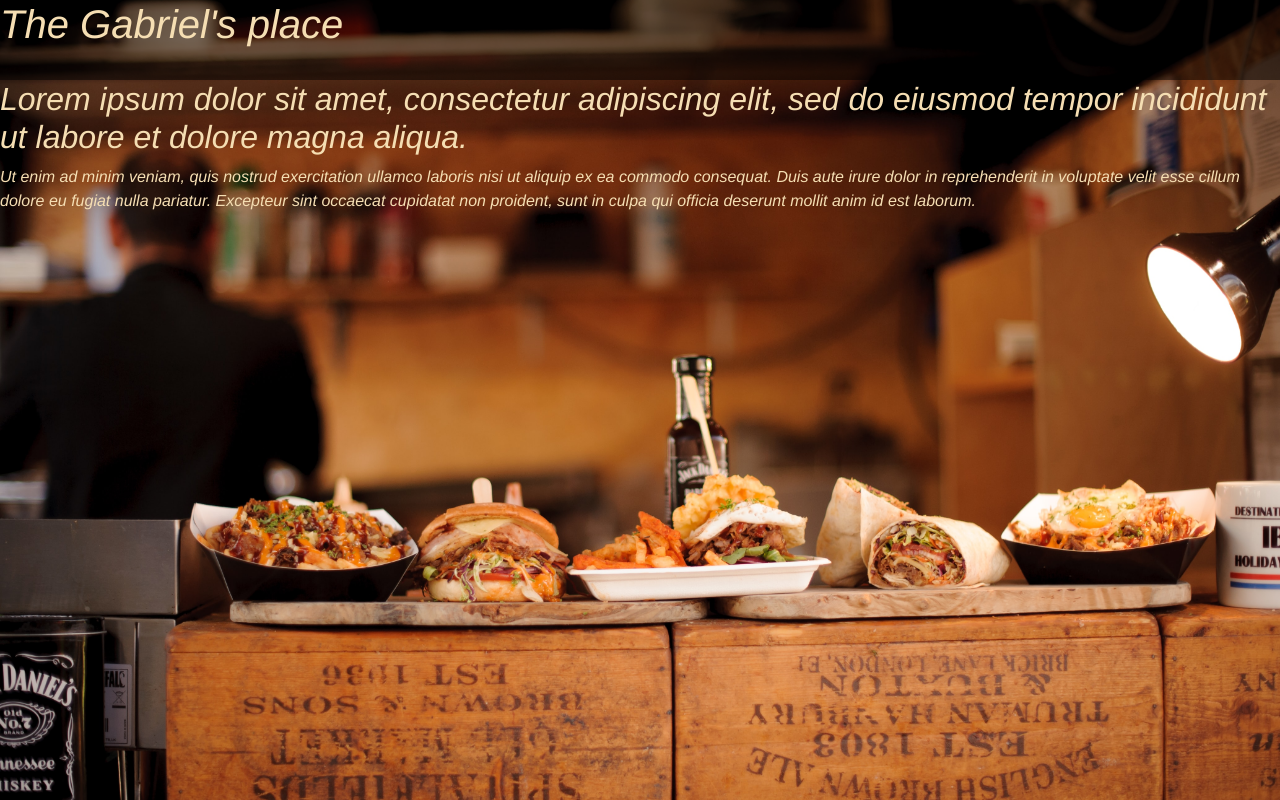
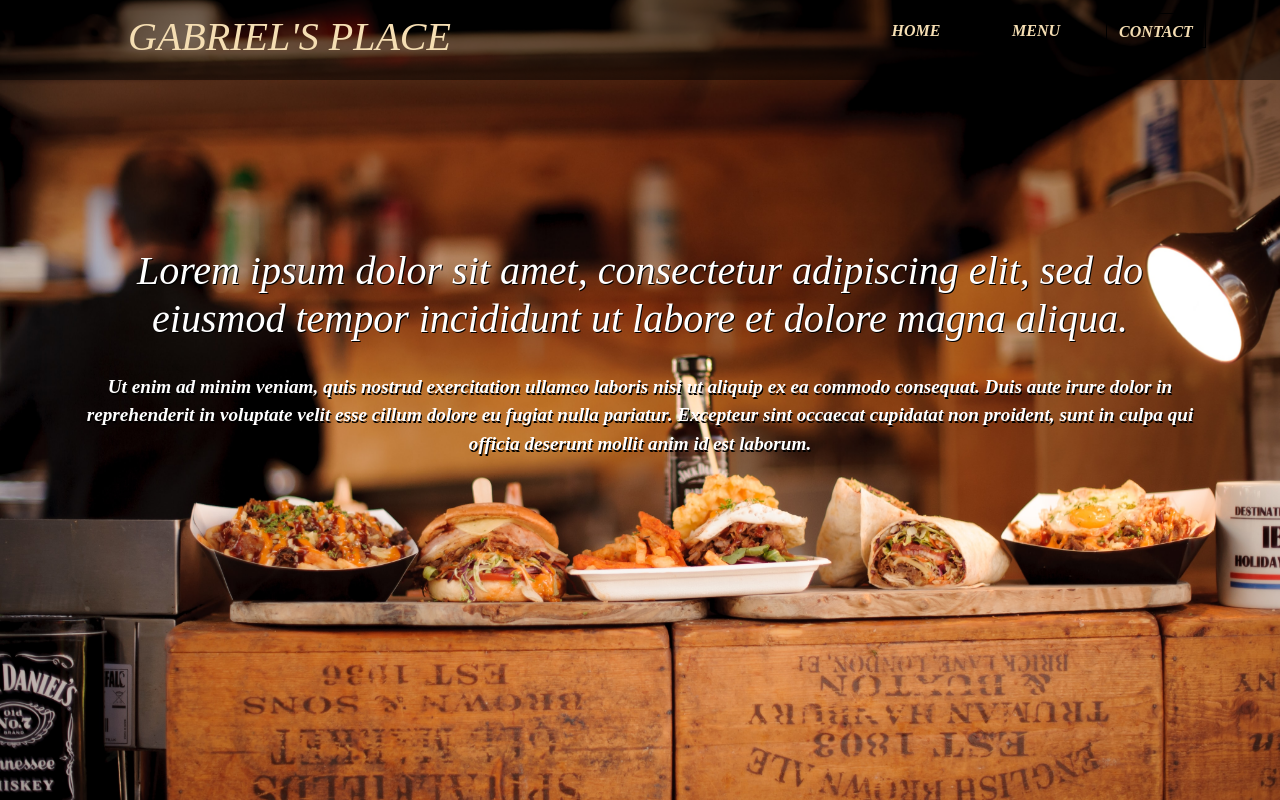
Before and after one commit to ChristianOtieno/restaurant-page, a website built with webpack: page src/template.html in a window 1280 px wide. Built offline with nearby package versions, Linux system fonts and the light colour scheme.

Commit message:
Add styling to the general layout of the page

```diff
--- a/src/contact.js
+++ b/src/contact.js
@@ -1,15 +1,15 @@
-const contantContent = document.querySelector('#Content');
+const contantContent = document.querySelector('#content');
 
 
 const contactHeader = (text) => {
-  const contact = document.createElement('h3');
+  const contact = document.createElement('h1');
   contact.textContent = text;
 
   return contact;
 };
 
 const contactDetails = (text) => {
-  const addressDetails = document.createElement('p');
+  const addressDetails = document.createElement('h2');
   addressDetails.innerHTML = text;
 
   return addressDetails;
@@ -23,13 +23,13 @@ const contactNumber = (text) => {
 };
 
 const contactPage = () => {
-  const contact = contactHeader('Contact Us');
-  const addressDetails = contactDetails('foothil 22786 - 3534 riverside drive.');
-  const number = contactNumber('+122345567');
+  const contact = contactHeader('Contact us');
+  const addressDetails = contactDetails('We are located in: <br> Foothil, West, 22786 - 3534, <br> riverside drive.');
+  const number = contactNumber('For deliveries or queries. Call us on: +122345567');
 
 
   contantContent.innerHTML = '';
-  contantContent.classList.remove('backddrop');
+  // contantContent.classList.remove('backddrop');
   contantContent.appendChild(contact);
   contantContent.appendChild(addressDetails);
   contantContent.appendChild(number);
--- a/src/home.js
+++ b/src/home.js
@@ -23,7 +23,7 @@ const miniHeadlinerPhrase = (text) => {
 };
 
 const homePage = () => {
-  const logo = logoName('The Gabriel\'s place');
+  const logo = logoName('Gabriel\'s place');
   const headliner = headlinerPhrase('Lorem ipsum dolor sit amet, consectetur adipiscing elit, sed do eiusmod tempor incididunt ut labore et dolore magna aliqua.');
   const phrase = miniHeadlinerPhrase(' Ut enim ad minim veniam, quis nostrud exercitation ullamco laboris nisi ut aliquip ex ea commodo consequat. Duis aute irure dolor in reprehenderit in voluptate velit esse cillum dolore eu fugiat nulla pariatur. Excepteur sint occaecat cupidatat non proident, sunt in culpa qui officia deserunt mollit anim id est laborum.');
 
--- a/src/index.js
+++ b/src/index.js
@@ -8,7 +8,6 @@ const toggles = document.querySelectorAll('.nav-item');
 const homeToggle = document.querySelector('#home-toggle');
 const menuToggle = document.querySelector('#menu-toggle');
 const contactToggle = document.querySelector('#contact-toggle');
-const contentDiv = document.querySelector('#content');
 
 const selectToggle = (toggleButton) => {
   toggles.forEach(toggle => {
@@ -25,16 +24,15 @@ homeToggle.addEventListener('click', function () {
   selectToggle(this);
   homePage();
 });
+
 menuToggle.addEventListener('click', function () {
   selectToggle(this);
   menuPage();
 });
+
 contactToggle.addEventListener('click', function () {
   selectToggle(this);
   contactPage();
 });
-contentDiv.addEventListener('animationend', function () {
-  this.classList.remove('down-enter-active');
-});
 
 homePage();
--- a/src/main.scss
+++ b/src/main.scss
@@ -2,19 +2,126 @@
 @import '~bootstrap/scss/bootstrap';
 
 
-body {
+html, body {
   background: url(./assets/food.jpg) no-repeat center center fixed;
   background-size: cover;
   color: wheat;
-  font-family: 'Franklin Gothic Medium', 'Arial Narrow', Arial, sans-serif;
+  font-family: 'Comfortaa' !important;
   font-style: italic;
+  font-weight: bolder;
 }
 
 header{
   background-color: rgba(0, 0, 0, 0.5);
   height: 10vh;
+  display: flex;
+  justify-content: space-between;
+
+  #logo {
+    font-size: 3rem;
+    font-weight: 700;
+    text-transform: uppercase;
+    margin-top: 1%;
+    margin-left: 10%;
+  }
 }
 
-#home-toggle {
-  color: green;
+
+nav {
+  display: flex;
+  margin-right: 5%;
+  margin-top: 1%;
+
+  .nav-item {
+    position: relative;
+    width: 100px;
+    height: 35px;
+    margin: 0 10px;
+    line-height: 35px;
+    text-align: center;
+    text-transform: uppercase;
+    user-select: none;
+    cursor: pointer;
+  }
+  .nav-item::before {
+    position: absolute;
+    content: '';
+    height: 0;
+    width: 0;
+    background: white;
+    left: -1px;
+    bottom: -1px;
+    z-index: -1;
+    clip-path: polygon(3% 0, 3% 97%, 100% 97%, 100% 100%, 0 100%, 0 0);
+    transition: width 0.5s;
+  }
+
+  .nav-item.nav-item-selected::before {
+    height: 100%;
+    width: 100%;
+  }
+
+  .nav-item:hover::before {
+    height: 100%;
+    width: 100%;
+  }
 }
+
+#content {
+  display: flex;
+  flex-direction: column;
+  justify-content: space-evenly;
+  align-items: center;
+  flex-grow: 1;
+
+}
+
+#content.backdrop {
+  margin-top: 5%;
+  border: 1px solid #000;
+  justify-content: center;
+  background-color: rgba(0, 0, 0, 0.5);
+}
+
+h2 {
+  margin-top: 15%;
+  font-size: 2.5rem;
+  color: white;
+  text-align: center;
+  text-shadow: 1px 1px black;
+  line-height: 3rem;
+}
+
+p {
+  color: white;
+  margin-top: 2%;
+  text-align: center;
+  font-size: 1.2rem;
+  font-style: italic;
+  text-shadow: 1px 2px black;
+}
+
+.backdrop h2 {
+  margin-top:0;
+}
+
+table {
+  border-collapse: separate;
+}
+
+table.menu-table {
+  border-spacing: 30px 30px;
+  margin-left: 50px;
+}
+
+table.menu-table th {
+  text-align: center;
+  background-color: rgba(0, 0, 0, 0.4);
+  font-size: 1.5rem;
+  font-weight: 600;
+  border-radius: 25px;
+}
+
+#contact-toggle{
+  border: 1px solid #000;
+}
--- a/src/menu.js
+++ b/src/menu.js
@@ -53,20 +53,10 @@ const fillMenuTable = () => {
   return menuTable;
 };
 
-const fillMenuImg = () => {
-  const img = document.createElement('img');
-  img.setAttribute('src', './assets/food.jpg');
-
-  return img;
-};
-
 const MenuPage = () => {
   const container = document.createElement('div');
   container.classList.add('menu-container');
-
   const menuTable = fillMenuTable();
-  const menuImg = fillMenuImg();
-  container.appendChild(menuImg);
   container.appendChild(menuTable);
 
   menuContent.classList.add('backdrop');
--- a/src/template.html
+++ b/src/template.html
@@ -10,17 +10,19 @@
     <div id="logo">
 
     </div>
+    <nav>
       <div id="home-toggle" class="nav-item nav-item-selected">
-
+        home
       </div>
       <div id="menu-toggle" class="nav-item">
-
+        menu
       </div>
       <div id="contact-toggle" class="nav-item">
-
+        contact
       </div>
+    </nav>
   </header>
-  <main id="content">
+  <main class="container" id="content">
 
   </main>
 </body>
```
Also changed, not shown: dist/index.html, 1 other file. Lines whose indentation alone changed are shown as unchanged.
